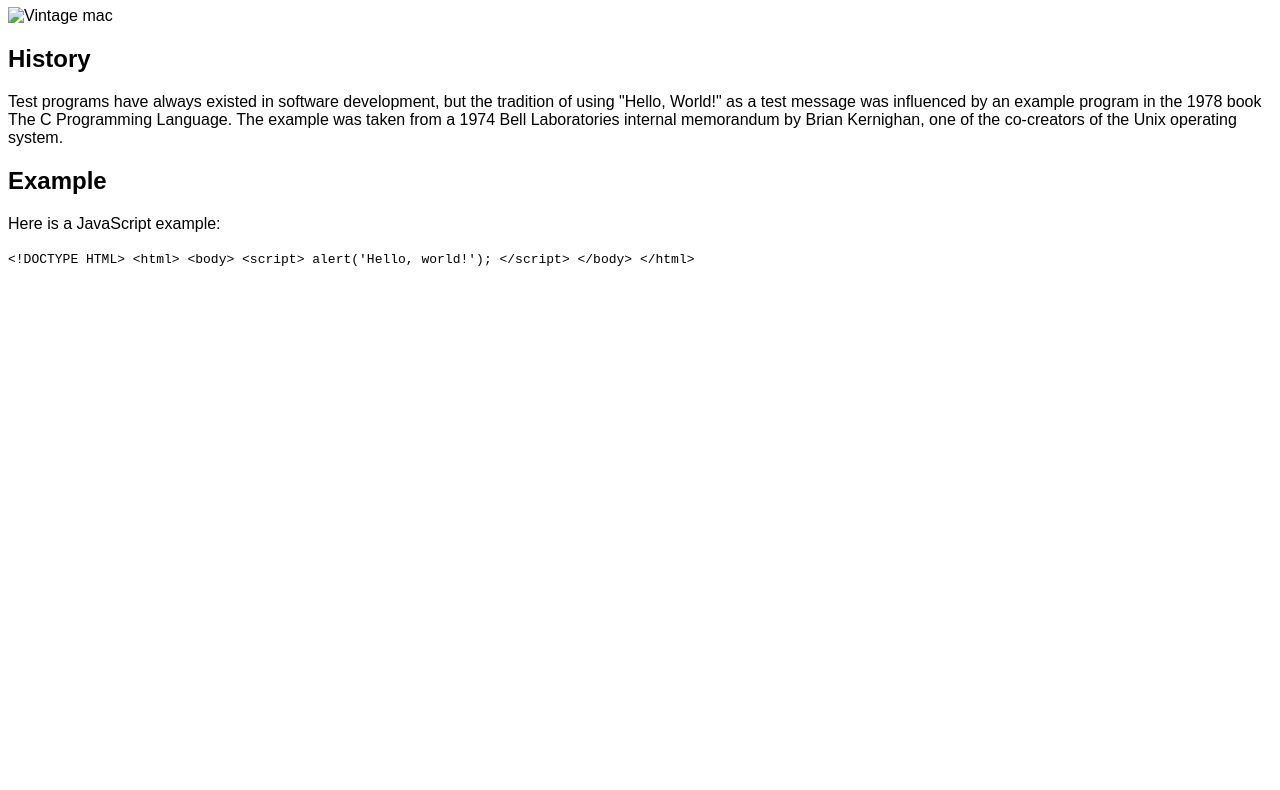
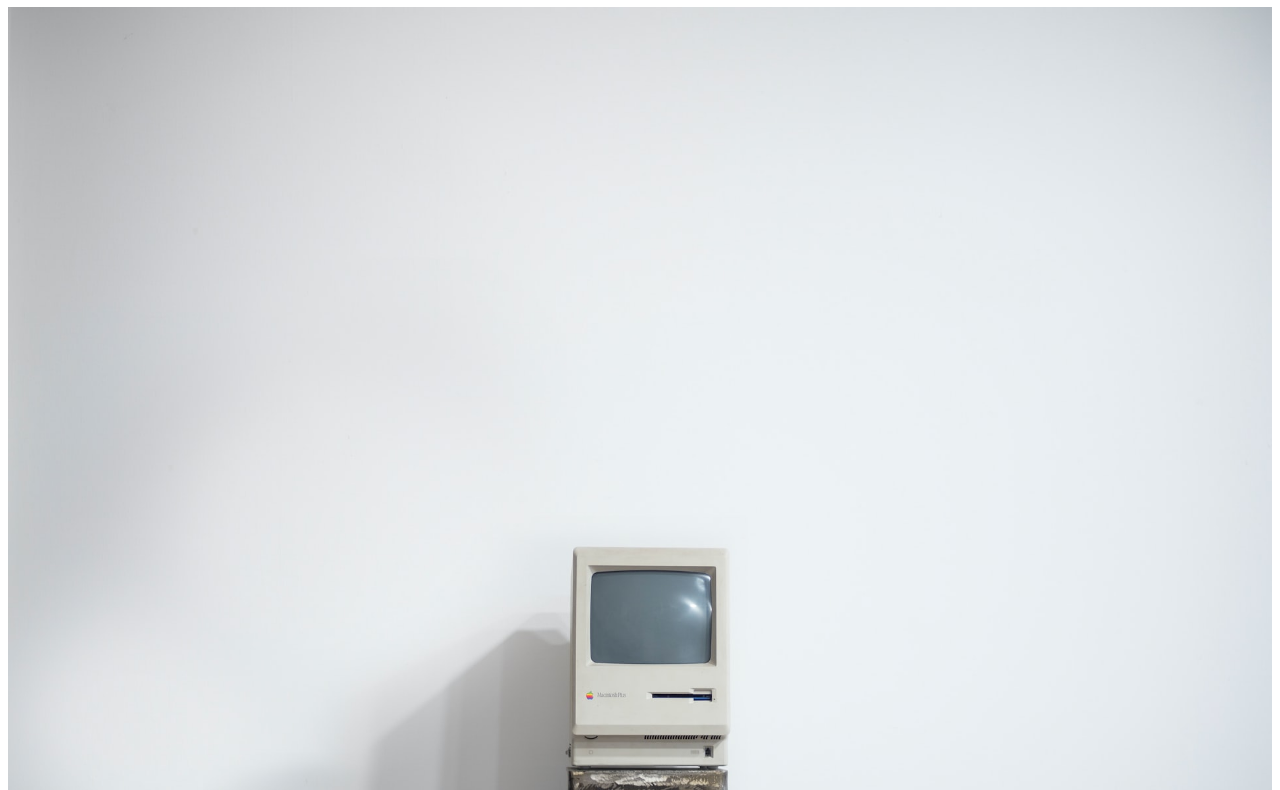
Before and after one commit to reynolds22/hello-world-2.0, a plain HTML site: page index.html in a window 1280 px wide. Shown: the part 73-863 px from the top of the page. Before the commit the page ends 800 px from the top, so only its background shows below. Drawn offline with Linux system fonts and the light colour scheme.

Commit message:
added picture

```diff
--- a/index.html
+++ b/index.html
@@ -10,7 +10,7 @@
     </head>
     <body>
         <h1>HelloWorld</h1>
-        <img src="images/mac.jpg" alt="Vintage mac">
+        <img src="mac.jpg" alt="Vintage mac">
         <section>
             <h2>History</h2>
             <p>Test programs have always existed in software development, but the tradition of using "Hello, World!" as a test message was influenced by an example program in the 1978 book The C Programming Language. The example was taken from a 1974 Bell Laboratories internal memorandum by Brian Kernighan, one of the co-creators of the Unix operating system.</p>
```
Also changed, not shown: mac.jpg (added).
